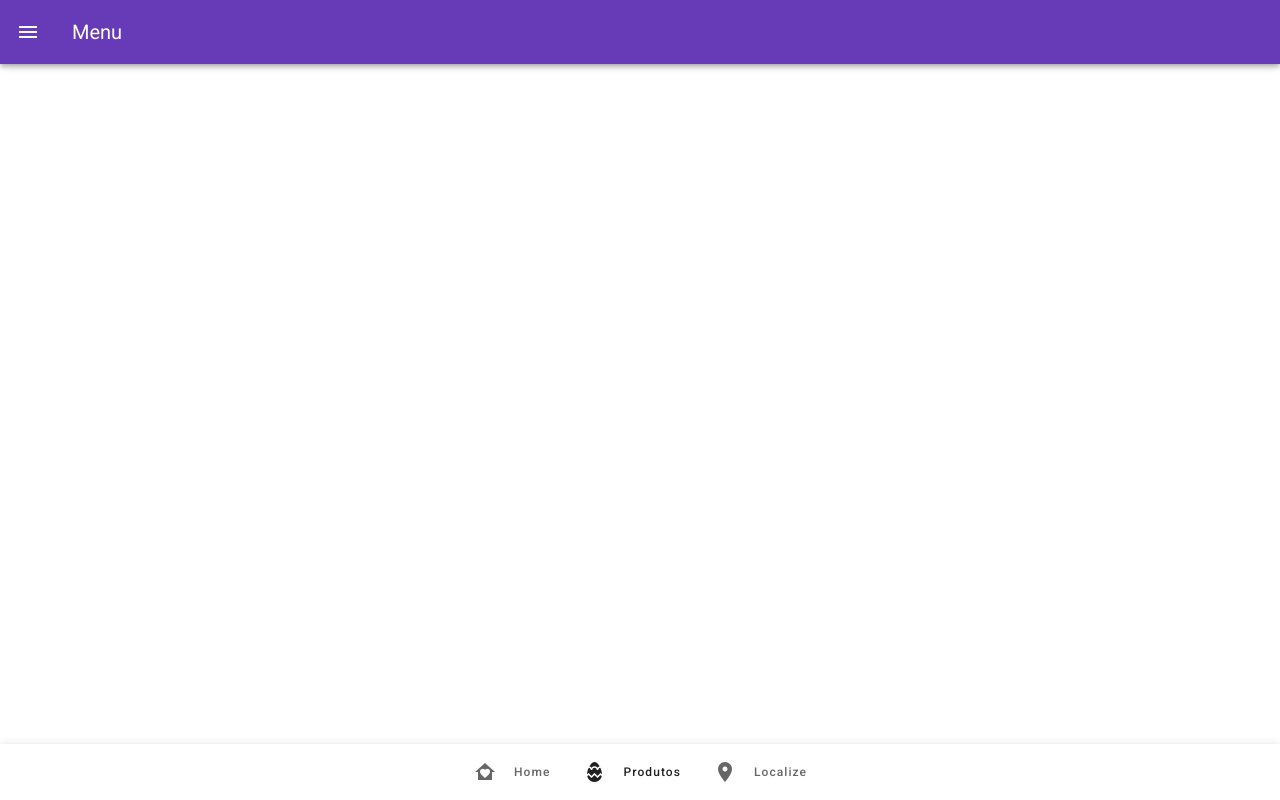
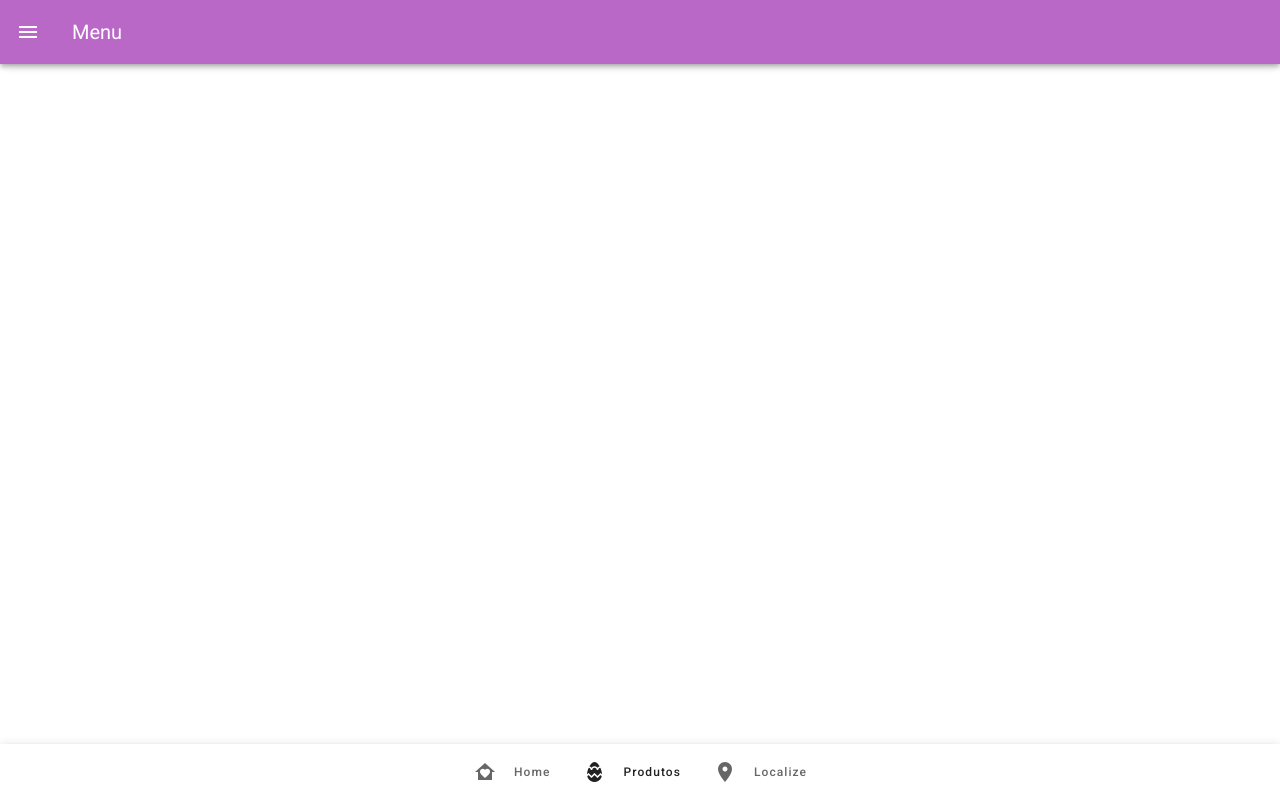
Before and after one commit to luizfelipetorres/Decola-Time3, a Vue app: page / in a window 1280 px wide. Built offline with nearby package versions, Linux system fonts and the light colour scheme.

Commit message:
Alteração do título da página e icon

```diff
--- a/public/index.html
+++ b/public/index.html
@@ -5,7 +5,7 @@
     <meta http-equiv="X-UA-Compatible" content="IE=edge">
     <meta name="viewport" content="width=device-width,initial-scale=1.0">
     <link rel="icon" href="<%= BASE_URL %>favicon.ico">
-    <title><%= htmlWebpackPlugin.options.title %></title>
+    <title>Pascolândia!</title>
     <link rel="stylesheet" href="https://fonts.googleapis.com/css?family=Roboto:100,300,400,500,700,900">
     <link rel="stylesheet" href="https://cdn.jsdelivr.net/npm/@mdi/font@latest/css/materialdesignicons.min.css">
   </head>
--- a/src/components/shared/AppTopBar.vue
+++ b/src/components/shared/AppTopBar.vue
@@ -1,6 +1,6 @@
 <template>
 <div class="app-bar">
-    <v-app-bar color="deep-purple" dark>
+    <v-app-bar color="purple lighten-2" dark>
         <v-app-bar-nav-icon @click="drawer = true"></v-app-bar-nav-icon>
       <v-toolbar-title class="text left">Menu</v-toolbar-title>
     </v-app-bar>
```
Also changed, not shown: src/components/shared/AppBottomBar.vue (line endings or trailing spaces), 1 other file (tests, documents, lock files or other folders).
